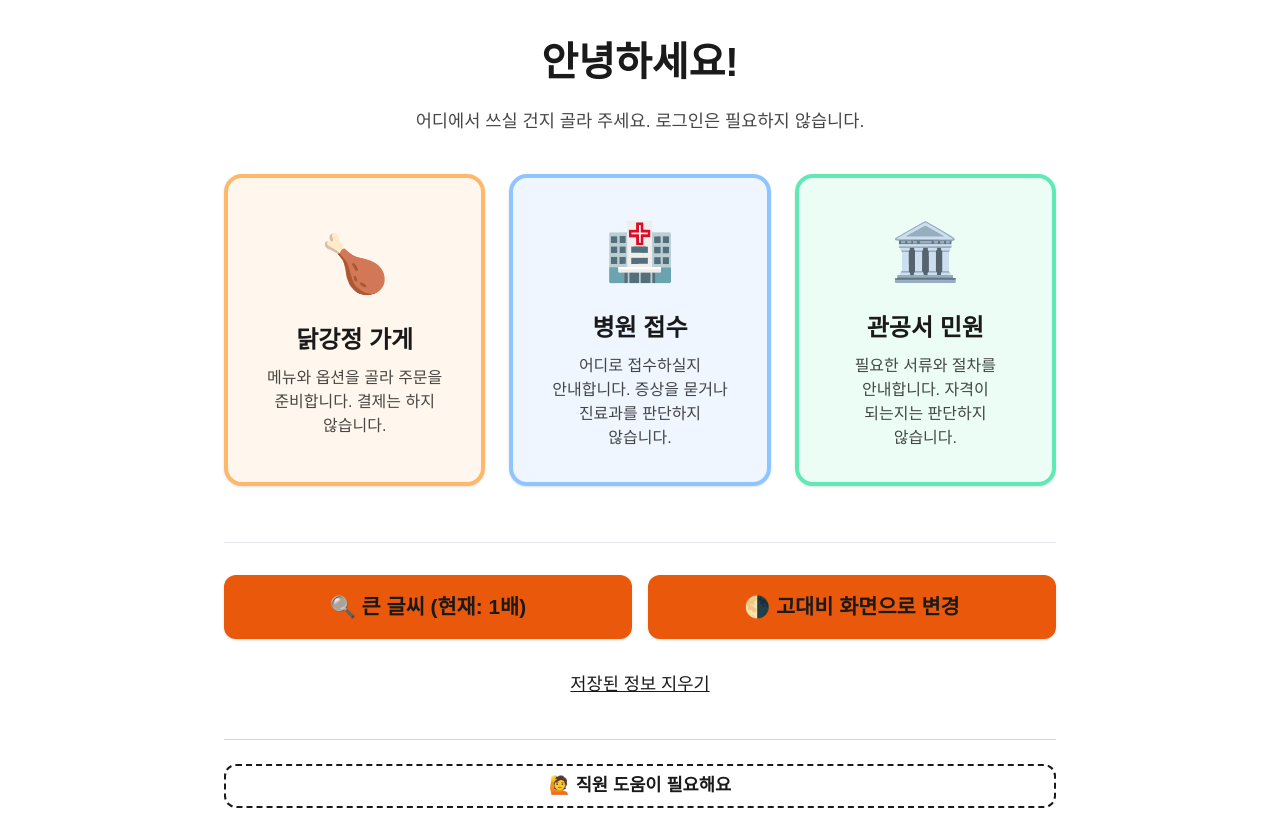
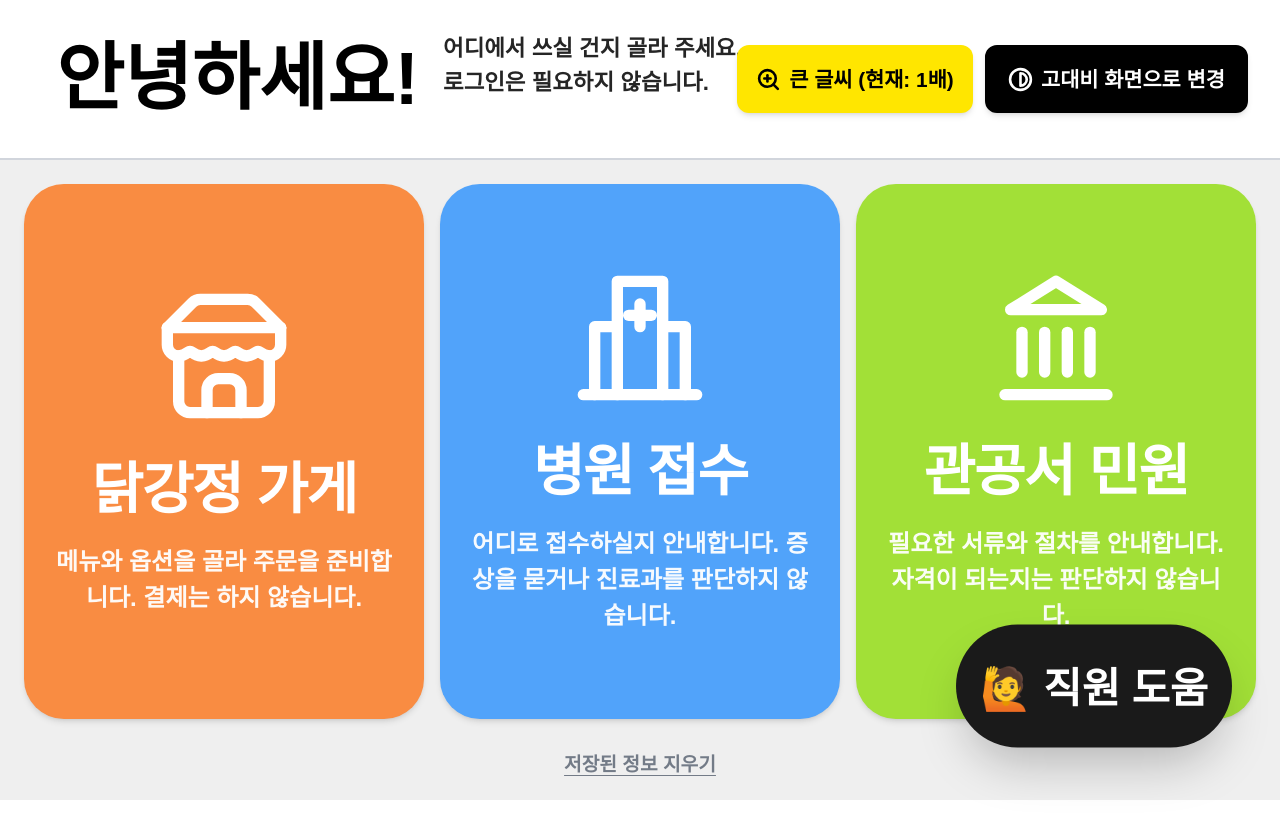
Before and after one commit to Loda1002/commitandrun-kiobridge, a Next.js app in the folder apps/web/: page / in a window 1280 px wide. After the commit the page ends 800 px from the top, so only its background shows below. Built offline with nearby package versions, Linux system fonts and the light colour scheme; a web font is replaced by a local one.

Commit message:
design modified
디자인 최종 수정했음

```diff
--- a/apps/web/app/page.tsx
+++ b/apps/web/app/page.tsx
@@ -46,9 +46,9 @@ const STEP_LABELS = ["상황 입력", "추천 결과", "최종 확인", "실행
  * 그대로였다는 뜻이고, 이 화면에서 강조색은 포커스 링과 점수 막대가 쓴다.
  */
 const THEME_COLORS: Record<string, string> = {
-  "chicken-store": "#ea580c",
-  hospital: "#2563eb",
-  "public-office": "#059669",
+  "chicken-store": "#F98C42",
+  hospital: "#51A3FA",
+  "public-office": "#A2E037",
 };
 
 /**
@@ -316,12 +316,14 @@ export default function Home() {
     setCurrentStep(0);
   };
 
+  // 👇 여기에 isStartScreen 속성을 전달하여 현재 단계가 0일 때만 true가 되도록 변경했습니다.
   const a11yBar = (
     <AccessibilityBar
       fontScale={fontScale}
       isHighContrast={isHighContrast}
       onToggleFontScale={toggleFontScale}
       onToggleContrast={toggleContrast}
+      isStartScreen={currentStep === 0}
     />
   );
 
--- a/apps/web/components/AccessibilityBar.tsx
+++ b/apps/web/components/AccessibilityBar.tsx
@@ -5,6 +5,7 @@ interface AccessibilityBarProps {
   isHighContrast: boolean;
   onToggleFontScale: () => void;
   onToggleContrast: () => void;
+  isStartScreen?: boolean;
 }
 
 export function AccessibilityBar({
@@ -12,43 +13,74 @@ export function AccessibilityBar({
   isHighContrast,
   onToggleFontScale,
   onToggleContrast,
+  isStartScreen = false,
 }: AccessibilityBarProps) {
   return (
-    <div className="flex flex-col sm:flex-row justify-center gap-4 w-full">
+    <div className="flex flex-col sm:flex-row justify-center gap-3 w-full">
+      {/* 큰 글씨 버튼: 테두리 없이 노란 배경/검정 글씨 유지 */}
       <button
         type="button"
         aria-label={`큰 글씨 (현재: ${fontScale}배)`}
         onClick={onToggleFontScale}
-        className="flex-1 focus-visible:outline-none focus-visible:ring-4 focus-visible:ring-[var(--color-accent)] focus-visible:ring-offset-2 transition-transform hover:scale-[1.02] active:scale-95 shadow-sm"
+        className={`flex-1 focus-visible:outline-none focus-visible:ring-4 focus-visible:ring-black focus-visible:ring-offset-2 transition-transform hover:scale-[1.02] active:scale-95 shadow-md ${
+          isStartScreen
+            ? "bg-[#FFE600] text-black"
+            : isHighContrast
+              ? "bg-[var(--color-bg)] text-[var(--color-fg)] border-2 border-[var(--color-fg)]"
+              : "bg-[var(--color-accent,#FFE600)] text-[var(--color-accent-fg,#000000)]"
+        }`}
         style={{
-          minHeight: "calc(var(--tap-min) + 16px)",
-          padding: "1rem 1.5rem",
+          minHeight: "calc(var(--tap-min) + 12px)",
+          padding: isStartScreen ? "0.9rem 1.2rem" : "1rem 1.5rem",
           borderRadius: "var(--radius)",
-          backgroundColor: "var(--color-accent)",
-          color: "#1a1a1a",
           fontSize: "calc(1.3rem * var(--font-scale))",
           fontWeight: "900",
         }}
       >
-        🔍 큰 글씨 (현재: {fontScale}배)
+        <span className="flex items-center justify-center gap-2 whitespace-nowrap">
+          <svg xmlns="http://www.w3.org/2000/svg" width="1.2em" height="1.2em" viewBox="0 0 24 24" fill="none" stroke="currentColor" strokeWidth="2.5" strokeLinecap="round" strokeLinejoin="round">
+            <circle cx="11" cy="11" r="8"/>
+            <line x1="21" x2="16.65" y1="21" y2="16.65"/>
+            <line x1="11" x2="11" y1="8" y2="14"/>
+            <line x1="8" x2="14" y1="11" y2="11"/>
+          </svg>
+          큰 글씨 (현재: {fontScale}배)
+        </span>
       </button>
 
+      {/* 고대비 화면 변경 버튼 */}
       <button
         type="button"
         aria-pressed={isHighContrast}
         onClick={onToggleContrast}
-        className="flex-1 focus-visible:outline-none focus-visible:ring-4 focus-visible:ring-[var(--color-accent)] focus-visible:ring-offset-2 transition-transform hover:scale-[1.02] active:scale-95 shadow-sm"
+        className={`flex-1 focus-visible:outline-none focus-visible:ring-4 focus-visible:ring-black focus-visible:ring-offset-2 transition-transform hover:scale-[1.02] active:scale-95 shadow-md ${
+          isStartScreen
+            ? "border-4 border-black bg-black text-white"
+            : isHighContrast
+              ? "bg-[var(--color-fg)] text-[var(--color-bg)] border-2 border-[var(--color-fg)]"
+              : "bg-black text-white"
+        }`}
         style={{
-          minHeight: "calc(var(--tap-min) + 16px)",
-          padding: "1rem 1.5rem",
+          minHeight: "calc(var(--tap-min) + 12px)",
+          padding: isStartScreen ? "0.9rem 1.2rem" : "1rem 1.5rem",
           borderRadius: "var(--radius)",
-          backgroundColor: "var(--color-accent)",
-          color: "#1a1a1a",
           fontSize: "calc(1.3rem * var(--font-scale))",
           fontWeight: "900",
         }}
       >
-        {isHighContrast ? "일반 화면으로 변경" : "🌗 고대비 화면으로 변경"}
+        <span className="flex items-center justify-center gap-2 whitespace-nowrap">
+          {isHighContrast ? (
+            "일반 화면으로 변경"
+          ) : (
+            <>
+              <svg xmlns="http://www.w3.org/2000/svg" width="1.2em" height="1.2em" viewBox="0 0 24 24" fill="none" stroke="currentColor" strokeWidth="2.5" strokeLinecap="round" strokeLinejoin="round">
+                <circle cx="12" cy="12" r="10"/>
+                <path d="M12 18a6 6 0 0 0 0-12v12z"/>
+              </svg>
+              고대비 화면으로 변경
+            </>
+          )}
+        </span>
       </button>
     </div>
   );
--- a/apps/web/components/RecommendScreen.tsx
+++ b/apps/web/components/RecommendScreen.tsx
@@ -17,9 +17,9 @@ interface RecommendScreenProps {
 // [디자인] 환경별 점수 막대그래프 색상 (주황, 파랑, 초록). 600 계열이라
 // 흰 바탕에서 대비를 넘긴다. 고대비 모드에서는 --color-accent 를 쓴다.
 const PROGRESS_COLORS: Record<string, string> = {
-  "chicken-store": "#ea580c",
-  "hospital": "#2563eb",
-  "public-office": "#059669",
+  "chicken-store": "#F98C42",
+  "hospital": "#51A3FA",
+  "public-office": "#A2E037",
 };
 
 export function RecommendScreen({ recView, environmentId, isHighContrast, onChoose, onBackToContext }: RecommendScreenProps) {
@@ -107,18 +107,11 @@ export function RecommendScreen({ recView, environmentId, isHighContrast, onChoo
       ) : (
         <div className={`p-8 text-center border-2 border-dashed rounded-2xl flex flex-col gap-3 ${isHighContrast ? "border-gray-400 bg-transparent text-[var(--color-fg)]" : "border-gray-400 bg-gray-50"}`}>
           <p className="font-bold" style={{ fontSize: "calc(1.2rem * var(--font-scale))" }}>조건에 맞는 {copy.noun}{subjectParticle(copy.noun)} 없습니다. 직원의 도움을 받아주세요.</p>
-          {/* 조건을 얼마나 풀면 몇 개가 열리는지. 위 문장을 **대신하지 않는다** — 직원에게
-              가는 길은 언제나 남아 있어야 하고, 이 줄들은 그 옆에 붙는 제안이다.
-              문장은 엔진(relax.ts)이 쓴다. 숫자를 화면에서 다시 세면 6,000원에 5개라고
-              약속하고 4개를 내주게 된다.
 
-              색으로 구분하지 않는 이유: 강조색(#ea580c)을 쓰면 이 상자 바탕에서 3.87:1 로
-              떨어진다(실측). 저시력 사용자가 주 사용자라 본문색을 그대로 쓰고, 구분은
-              구분선과 💡 가 한다 — 색을 못 보아도 읽히는 쪽이다. */}
-          {recView.relaxationSuggestions.length > 0 && (
-            <div className="mt-1 pt-3 border-t border-gray-400 flex flex-col gap-2">
-              {recView.relaxationSuggestions.map((suggestion, idx) => (
-                <p key={idx} className="font-bold" style={{ fontSize: "calc(1.2rem * var(--font-scale))" }}>
+          {(recView.relaxationSuggestions || []).length > 0 && (
+            <div className="mt-2 flex flex-col gap-2">
+              {(recView.relaxationSuggestions || []).map((suggestion, idx) => (
+                <p key={idx} className="font-bold text-[var(--color-accent)]" style={{ fontSize: "calc(1.2rem * var(--font-scale))" }}>
                   💡 {suggestion}
                 </p>
               ))}
--- a/apps/web/components/StaffHelp.tsx
+++ b/apps/web/components/StaffHelp.tsx
@@ -98,76 +98,94 @@ export function StaffHelp({
   }, [isOpen]);
 
   return (
-    <div className="w-full">
+    <>
+      {/* 🚀 1. CSS로 부드럽게 둥둥 떠다니는 퀵메뉴 (JS 렉 완전 제거, 하단 여백/크기 대폭 확대) */}
+      {!isOpen && (
+        <div className="fixed bottom-12 right-6 sm:right-8 md:right-12 z-40 w-max pointer-events-auto">
           <button
             type="button"
             ref={triggerRef}
-        onClick={() => (isOpen ? closeDialog() : setIsOpen(true))}
+            onClick={() => setIsOpen(true)}
             aria-expanded={isOpen}
             aria-controls="staff-help-panel"
-        className="w-full focus-visible:outline-none focus-visible:ring-4 focus-visible:ring-[var(--color-accent)] focus-visible:ring-offset-2 transition-transform active:scale-95"
+            // 패딩을 p-6 에서 p-10 으로 늘려 내부 여백도 큼직하게 확보했습니다.
+            className="shadow-2xl focus-visible:outline-none focus-visible:ring-4 focus-visible:ring-[var(--color-accent)] focus-visible:ring-offset-2 transition-transform active:scale-95 flex flex-col items-center justify-center gap-4 p-6 animate-bounce motion-reduce:animate-none"
             style={{
-          minHeight: "var(--tap-min)",
-          borderRadius: "var(--radius)",
-          backgroundColor: "transparent",
-          color: "var(--color-fg)",
-          border: "2px dashed var(--color-fg)",
-          fontSize: "calc(1.1rem * var(--font-scale))",
-          fontWeight: "bold",
+              // 수정 1: 버튼의 최소 너비/높이를 2배 이상으로 확 키웠습니다.
+              minWidth: "calc(var(--tap-min) * 2 + 60px)",
+              minHeight: "calc(var(--tap-min) * 2 + 35px)",
+              // 모서리가 예쁘게 둥글게 유지되도록 9999px로 설정했습니다.
+              borderRadius: "9999px",
+              backgroundColor: isHighContrast ? "var(--color-bg)" : "var(--color-fg)",
+              color: isHighContrast ? "var(--color-fg)" : "var(--color-bg)",
+              border: isHighContrast ? "4px solid var(--color-accent)" : "none",
+              animationDuration: "1s",
             }}
           >
-        🙋 {isOpen ? "직원 도움 화면 닫기" : "직원 도움이 필요해요"}
+
+            <span
+              className="font-extrabold text-center leading-tight mt-1"
+              // 수정 2: 글씨 크기를 1.3rem 에서 2.6rem 으로 딱 2배 키웠습니다.
+              style={{ fontSize: "calc(2.6rem * var(--font-scale))" }}
+            >
+              🙋 직원 도움
+            </span>
           </button>
+        </div>
+      )}
 
+      {/* 🚀 2. 모달창 오버레이 및 중앙 팝업 */}
       {isOpen && (
+        <div className="fixed inset-0 z-50 flex items-center justify-center bg-black/70 backdrop-blur-sm p-4 sm:p-8">
           <section
             id="staff-help-panel"
             role="dialog"
             aria-modal="true"
             aria-labelledby="staff-help-title"
-          className={`mt-4 border-4 rounded-2xl p-6 md:p-8 flex flex-col gap-5 ${
-            isHighContrast ? "border-yellow-300 bg-transparent" : "border-orange-500 bg-orange-50"
+            className={`relative w-full max-w-2xl max-h-[90vh] overflow-y-auto border-4 rounded-3xl p-6 md:p-8 flex flex-col gap-6 shadow-2xl ${
+              isHighContrast ? "border-[var(--color-accent)] bg-black text-white" : "border-orange-500 bg-orange-50 text-gray-900"
             }`}
           >
-          <h2 id="staff-help-title" ref={headingRef} tabIndex={-1} className="font-extrabold focus-visible:outline-none" style={{ fontSize: "calc(1.6rem * var(--font-scale))" }}>
+            <h2 id="staff-help-title" ref={headingRef} tabIndex={-1} className="font-extrabold focus-visible:outline-none text-center break-keep" style={{ fontSize: "calc(1.8rem * var(--font-scale))" }}>
               직원에게 이 화면을 보여주세요
             </h2>
-          <p style={{ fontSize: "calc(1.1rem * var(--font-scale))" }}>
-            이 서비스는 직원을 자동으로 부르지 않습니다. 가까운 직원에게 이 화면을 보여주시면 지금까지 고르신 내용을 바로 확인하실 수 있습니다.
+            <p className="text-center font-bold opacity-90 break-keep leading-snug" style={{ fontSize: "calc(1.15rem * var(--font-scale))" }}>
+              이 서비스는 직원을 자동으로 부르지 않습니다.<br />가까운 직원에게 이 화면을 보여주시면 지금까지 고르신 내용을 바로 확인하실 수 있습니다.
             </p>
 
             {candidate && (
-            <p className="font-bold border-b pb-4" style={{ borderColor: "var(--color-fg)", fontSize: "calc(1.2rem * var(--font-scale))" }}>
-              보고 계신 {noun}: {candidate.name}
+              <div className={`font-bold border-y-2 py-4 text-center rounded-xl break-keep ${isHighContrast ? "border-white bg-transparent" : "border-black/10 bg-white/60"}`} style={{ fontSize: "calc(1.3rem * var(--font-scale))", color: isHighContrast ? "var(--color-accent)" : "var(--color-accent)" }}>
+                보고 계신 {noun}: <span className="text-[1.1em]">{candidate.name}</span>
                 {/* Only the chicken shop prices anything; 0 means "no price", not free. */}
                 {candidate.priceKrw > 0 && ` · ${candidate.priceKrw.toLocaleString()}원`}
-            </p>
+              </div>
             )}
 
-          <dl className="flex flex-col gap-3" style={{ fontSize: "calc(1.1rem * var(--font-scale))" }}>
+            <dl className={`flex flex-col gap-4 p-5 rounded-xl border-2 ${isHighContrast ? "border-white bg-transparent" : "border-black/10 bg-white/60"}`} style={{ fontSize: "calc(1.15rem * var(--font-scale))" }}>
               {rows.map(([label, value]) => (
-              <div key={label} className="flex justify-between gap-4">
+                <div key={label} className="flex justify-between gap-6 border-b border-gray-300/50 pb-3 last:border-0 last:pb-0">
                   <dt className="opacity-80 font-bold shrink-0">{label}</dt>
-                <dd className="font-bold text-right">{value}</dd>
+                  <dd className="font-extrabold text-right break-keep">{value}</dd>
                 </div>
               ))}
             </dl>
 
-          <p className="opacity-80" style={{ fontSize: "calc(1rem * var(--font-scale))" }}>
+            <p className="opacity-80 font-bold text-center break-keep" style={{ fontSize: "calc(1.1rem * var(--font-scale))" }}>
               결제는 이 화면에서 진행되지 않습니다.
             </p>
 
             <button
               type="button"
               onClick={closeDialog}
-            className="w-full mt-4 focus-visible:outline-none focus-visible:ring-4 focus-visible:ring-[var(--color-accent)] focus-visible:ring-offset-2 transition-transform active:scale-95"
-            style={{ minHeight: "var(--tap-min)", borderRadius: "var(--radius)", backgroundColor: "var(--color-fg)", color: "var(--color-bg)", fontSize: "calc(1.1rem * var(--font-scale))", fontWeight: "bold" }}
+              className="w-full mt-2 shadow-lg focus-visible:outline-none focus-visible:ring-4 focus-visible:ring-[var(--color-accent)] focus-visible:ring-offset-2 transition-transform active:scale-95"
+              style={{ minHeight: "calc(var(--tap-min) + 8px)", borderRadius: "var(--radius)", backgroundColor: isHighContrast ? "var(--color-bg)" : "var(--color-fg)", color: isHighContrast ? "var(--color-fg)" : "var(--color-bg)", border: isHighContrast ? "4px solid var(--color-accent)" : "none", fontSize: "calc(1.3rem * var(--font-scale))", fontWeight: "900" }}
             >
-            닫기
+              확인 다 했어요 (화면 닫기)
             </button>
           </section>
+        </div>
       )}
-    </div>
+    </>
   );
 }
 
--- a/apps/web/components/StartScreen.tsx
+++ b/apps/web/components/StartScreen.tsx
@@ -11,10 +11,46 @@ interface StartScreenProps {
   onDeleteProfile: () => void;
 }
 
-const ENV_CONFIG: Record<string, { icon: string; theme: string }> = {
-  "chicken-store": { icon: "🍗", theme: "border-orange-300 bg-orange-50 hover:border-orange-500 hover:bg-orange-100" },
-  "hospital": { icon: "🏥", theme: "border-blue-300 bg-blue-50 hover:border-blue-500 hover:bg-blue-100" },
-  "public-office": { icon: "🏛️", theme: "border-emerald-300 bg-emerald-50 hover:border-emerald-500 hover:bg-emerald-100" },
+// 스케치 형태에 맞춰 버튼 배경색(theme)과 흰색 SVG 아이콘 설정
+const ENV_CONFIG: Record<string, { icon: React.ReactNode; bgClass: string }> = {
+  "chicken-store": {
+    icon: (
+      <svg xmlns="http://www.w3.org/2000/svg" width="1em" height="1em" viewBox="0 0 24 24" fill="none" stroke="currentColor" strokeWidth="2" strokeLinecap="round" strokeLinejoin="round">
+        <path d="m2 7 4.41-4.41A2 2 0 0 1 7.83 2h8.34a2 2 0 0 1 1.42.59L22 7" />
+        <path d="M4 12v8a2 2 0 0 0 2 2h12a2 2 0 0 0 2-2v-8" />
+        <path d="M15 22v-4a2 2 0 0 0-2-2h-2a2 2 0 0 0-2 2v4" />
+        <path d="M2 7h20" />
+        <path d="M22 7v3a2 2 0 0 1-2 2v0a2.7 2.7 0 0 1-1.59-.63.7.7 0 0 0-.82 0A2.7 2.7 0 0 1 16 12a2.7 2.7 0 0 1-1.59-.63.7.7 0 0 0-.82 0A2.7 2.7 0 0 1 12 12a2.7 2.7 0 0 1-1.59-.63.7.7 0 0 0-.82 0A2.7 2.7 0 0 1 8 12a2.7 2.7 0 0 1-1.59-.63.7.7 0 0 0-.82 0A2.7 2.7 0 0 1 4 12v0a2 2 0 0 1-2-2V7" />
+      </svg>
+    ),
+    bgClass: "bg-[#F98C42]"
+  },
+  "hospital": {
+    icon: (
+      <svg xmlns="http://www.w3.org/2000/svg" width="1em" height="1em" viewBox="0 0 24 24" fill="none" stroke="currentColor" strokeWidth="2" strokeLinecap="round" strokeLinejoin="round">
+        <path d="M12 6v4"/>
+        <path d="M14 8h-4"/>
+        <path d="M8 22V2h8v20"/>
+        <path d="M4 22V10h4"/>
+        <path d="M20 22V10h-4"/>
+        <path d="M2 22h20"/>
+      </svg>
+    ),
+    bgClass: "bg-[#51A3FA]"
+  },
+  "public-office": {
+    icon: (
+      <svg xmlns="http://www.w3.org/2000/svg" width="1em" height="1em" viewBox="0 0 24 24" fill="none" stroke="currentColor" strokeWidth="2" strokeLinecap="round" strokeLinejoin="round">
+        <line x1="3" y1="22" x2="21" y2="22"/>
+        <line x1="6" y1="18" x2="6" y2="11"/>
+        <line x1="10" y1="18" x2="10" y2="11"/>
+        <line x1="14" y1="18" x2="14" y2="11"/>
+        <line x1="18" y1="18" x2="18" y2="11"/>
+        <polygon points="12 2 20 7 4 7"/>
+      </svg>
+    ),
+    bgClass: "bg-[#A2E037]"
+  },
 };
 
 export function StartScreen({ onStart, accessibilityBar, isHighContrast, onDeleteProfile }: StartScreenProps) {
@@ -25,61 +61,85 @@ export function StartScreen({ onStart, accessibilityBar, isHighContrast, onDelet
   }, []);
 
   return (
-    <main className="flex-1 flex flex-col items-center justify-center gap-10 text-center w-full">
-      <div>
-        <h1 ref={headingRef} tabIndex={-1} className="font-extrabold focus-visible:outline-none" style={{ fontSize: "calc(2.5rem * var(--font-scale))" }}>
+    <main className={`fixed inset-0 w-screen h-[100dvh] flex flex-col overflow-hidden ${isHighContrast ? 'bg-black text-[var(--color-fg)]' : 'bg-[#EFEFEF] text-black'}`}>
+
+      {/* 1. 상단 배너 */}
+      <header className={`w-full p-6 sm:px-10 relative flex flex-col xl:flex-row items-start xl:items-center justify-between gap-4 ${isHighContrast ? 'bg-black border-b-4 border-[var(--color-fg)]' : 'bg-white border-b-2 border-gray-300'}`}>
+
+        <div className="text-left w-full flex-1 pl-2 sm:pl-4 flex flex-col sm:flex-row sm:items-start gap-2 sm:gap-6">
+          {/* 고대비 모드일 때는 선명한 글자색, 일반 모드일 때는 검정색 적용 */}
+          <h1
+            ref={headingRef}
+            tabIndex={-1}
+            className={`font-black focus-visible:outline-none whitespace-nowrap ${
+              isHighContrast ? 'text-[var(--color-fg)]' : 'text-black'
+            }`}
+            style={{ fontSize: "calc(4.6rem * var(--font-scale))" }}
+          >
             안녕하세요!
           </h1>
-        <p className="opacity-80 mt-4" style={{ fontSize: "calc(1.1rem * var(--font-scale))" }}>
-          어디에서 쓰실 건지 골라 주세요. 로그인은 필요하지 않습니다.
+          <p className="opacity-85 font-bold sm:pt-2" style={{ fontSize: "calc(1.4rem * var(--font-scale))" }}>
+            어디에서 쓰실 건지 골라 주세요.
+            <br />
+            로그인은 필요하지 않습니다.
           </p>
         </div>
 
-      <ul className="grid grid-cols-1 md:grid-cols-3 gap-6 w-full list-none p-0">
+        {/* 컨트롤 바 */}
+        <div className="xl:absolute xl:right-8 xl:top-1/2 xl:-translate-y-1/2">
+          {accessibilityBar}
+        </div>
+      </header>
+
+      {/* 2. 메인 3등분 카드 영역 */}
+      <section className="flex-1 w-full h-full flex flex-row gap-4 p-4 sm:p-6 items-stretch">
         {ENVIRONMENTS.map((env) => {
           const config = ENV_CONFIG[env.id] || ENV_CONFIG["chicken-store"];
-          const cardClass = isHighContrast
-            ? "border-4 border-[var(--color-fg)] hover:border-[var(--color-accent)] bg-transparent"
-            : `border-4 ${config.theme} shadow-sm`;
 
           return (
-            <li key={env.id} className="flex h-full">
             <button
+              key={env.id}
               type="button"
               onClick={() => onStart(env.id)}
-                className={`flex flex-col w-full text-center items-center justify-center p-8 focus-visible:outline-none focus-visible:ring-4 focus-visible:ring-[var(--color-accent)] focus-visible:ring-offset-4 transition-transform duration-200 motion-reduce:transition-none motion-reduce:transform-none hover:scale-[1.02] active:scale-95 ${cardClass}`}
-                style={{
-                  minHeight: "calc(var(--tap-min) + 32px)",
-                  borderRadius: "calc(var(--radius) * 1.5)",
-                  color: "var(--color-fg)",
-                }}
+              className={`flex-1 w-full h-full flex flex-col items-center justify-center rounded-[2.5rem] p-6 transition-transform active:scale-95 focus-visible:outline-none focus-visible:ring-8 focus-visible:ring-black/20 ${
+                isHighContrast
+                  ? 'border-4 border-[var(--color-fg)] bg-transparent text-[var(--color-fg)] hover:bg-[var(--color-fg)] hover:text-[var(--color-bg)]'
+                  : `${config.bgClass} text-white shadow-md hover:brightness-105`
+              }`}
             >
-                <span aria-hidden="true" className="mb-4" style={{ fontSize: "calc(3.5rem * var(--font-scale))" }}>
+              <span aria-hidden="true" className="mb-6 stroke-[2.5]" style={{ fontSize: "calc(8.5rem * var(--font-scale))" }}>
                 {config.icon}
               </span>
-                <span className="block font-extrabold mb-2" style={{ fontSize: "calc(1.5rem * var(--font-scale))" }}>
+
+              <span className="block font-black mb-3 text-center tracking-tight" style={{ fontSize: "calc(3.5rem * var(--font-scale))" }}>
                 {env.name}
               </span>
-                <span className="block opacity-80 break-keep font-medium" style={{ fontSize: "calc(1rem * var(--font-scale))" }}>
+
+              <p className="opacity-95 text-center leading-normal font-extrabold" style={{ fontSize: "calc(1.5rem * var(--font-scale))" }}>
                 {env.description}
-                </span>
+              </p>
             </button>
-            </li>
           );
         })}
-      </ul>
+      </section>
 
-      <div className="mt-4 border-t border-gray-200 pt-8 w-full">
-        {accessibilityBar}
+      {/* 3. 하단 저장된 정보 지우기 */}
+      <footer className="w-full flex justify-center pb-3">
         <button
           type="button"
           onClick={onDeleteProfile}
-          className="w-full mt-6 underline font-medium hover:text-[var(--color-accent)] focus-visible:outline-none focus-visible:ring-4 focus-visible:ring-[var(--color-accent)]"
-          style={{ minHeight: "var(--tap-min)", fontSize: "calc(1.1rem * var(--font-scale))", padding: "0.5rem" }}
+          className={`font-semibold underline underline-offset-4 transition-opacity opacity-75 hover:opacity-100 whitespace-nowrap ${
+            isHighContrast ? 'text-white' : 'text-gray-600'
+          }`}
+          style={{
+            fontSize: "calc(1.2rem * var(--font-scale))",
+            padding: "0.5rem 1rem"
+          }}
         >
           저장된 정보 지우기
         </button>
-      </div>
+      </footer>
+
     </main>
   );
 }
```
Also changed, not shown: apps/web/lib/api.ts (+3 -6 lines). Lines whose indentation alone changed are shown as unchanged.
